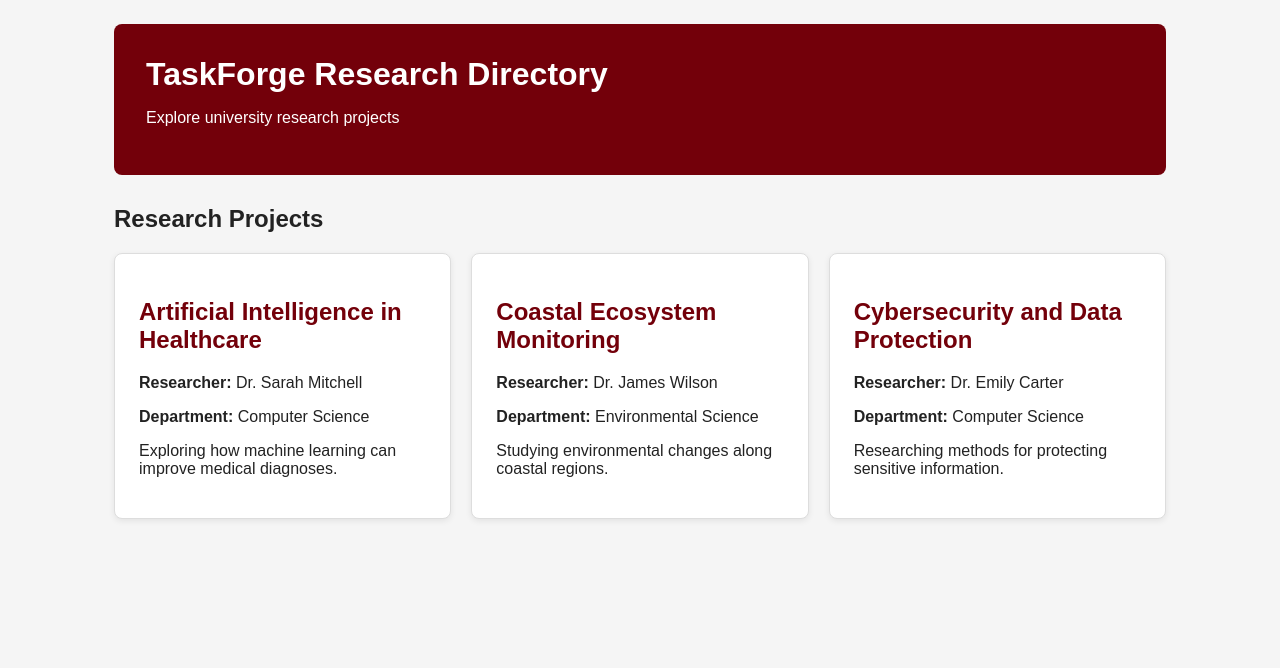
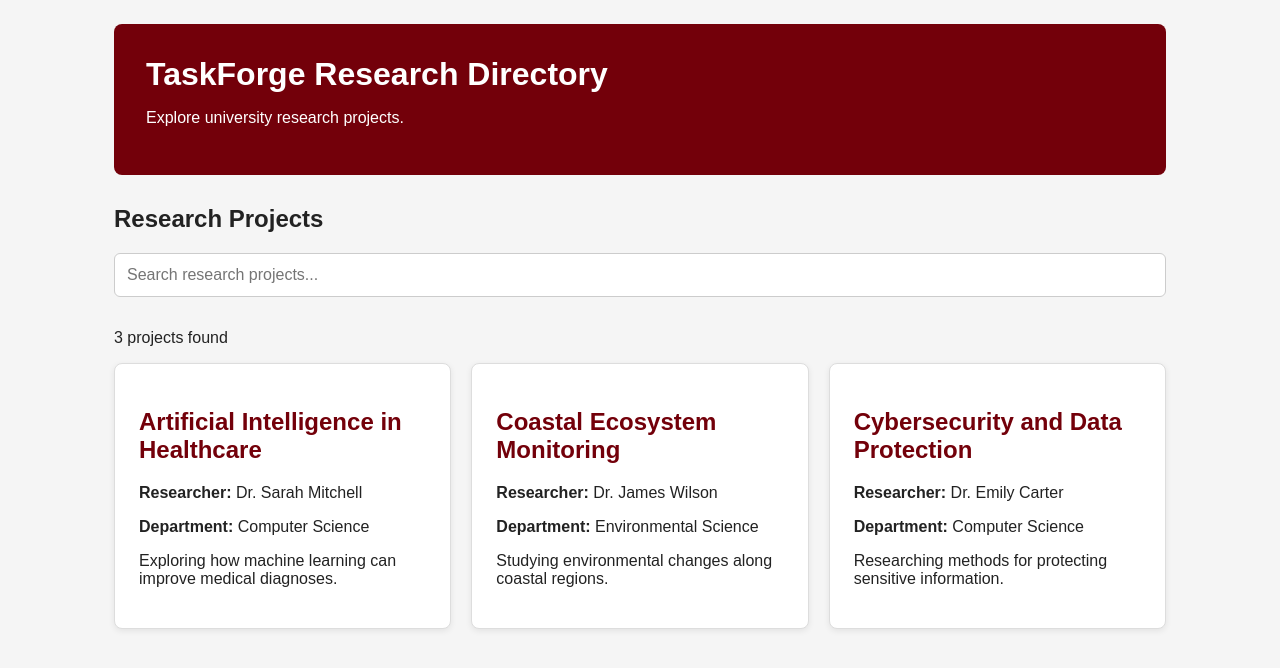
Before and after one commit to paukba/CSCE490-SampleProject, a React (Vite) app in the folder taskforge-directory/: page / in a window 1280 px wide. Shown: the top 668 px of the page. Built offline with nearby package versions, Linux system fonts and the light colour scheme.

Commit message:
Added search functionality (and made some other small changes)

```diff
--- a/taskforge-directory/src/App.css
+++ b/taskforge-directory/src/App.css
@@ -37,6 +37,17 @@
 .project-card h2 {
   color: #73000a;
 }
+
+input {
+  width: 100%;
+  padding: 12px;
+  margin-bottom: 16px;
+  border: 1px solid #ccc;
+  border-radius: 6px;
+  font-size: 16px;
+}
+
+/* Default code kept for future reference */
 
 /* .counter {
   font-size: 16px;
--- a/taskforge-directory/src/App.jsx
+++ b/taskforge-directory/src/App.jsx
@@ -12,18 +12,46 @@
 import "./App.css";
 
 function App() {
+  const [search, setSearch] = useState("");
+
+  const filteredProjects = initialProjects.filter((project) => {
+    const searchTerm = search.toLowerCase().trim();
+    return (
+      project.title
+        .toLowerCase()
+        .includes(search.toLowerCase()) ||
+      project.department
+        .toLowerCase()
+        .includes(search.toLowerCase()) ||
+      project.researcher
+        .toLowerCase()
+        .includes(search.toLowerCase()) ||
+      project.description
+        .toLowerCase()
+        .includes(searchTerm)
+    );
+  });
+
   return (
     <div className="app">
       <header>
         <h1>TaskForge Research Directory</h1>
-        <p>Explore university research projects</p>
+        <p>Explore university research projects.</p>
       </header>
 
       <main>
         <h2>Research Projects</h2>
+      <input
+        type="text"
+        placeholder="Search research projects..."
+        value={search}
+        onChange={(e) => setSearch(e.target.value)}
+      />
+
+      <p>{filteredProjects.length} projects found</p>
 
         <div className="project-list">
-          {initialProjects.map((project) => (
+          {filteredProjects.map((project) => (
             <ProjectCard
               key={project.id}
               project={project}
@@ -36,6 +64,9 @@
 }
 
 export default App;
+
+
+/* Default code kept for future reference */
 
 // function App() {
 //   const [count, setCount] = useState(0)
--- a/taskforge-directory/src/index.css
+++ b/taskforge-directory/src/index.css
@@ -9,6 +9,9 @@
   background-color: #f5f5f5;
   color: #222;
 }
+
+
+/* Default code kept for future reference */
 
 /* :root {
   --text: #6b6375;
```
